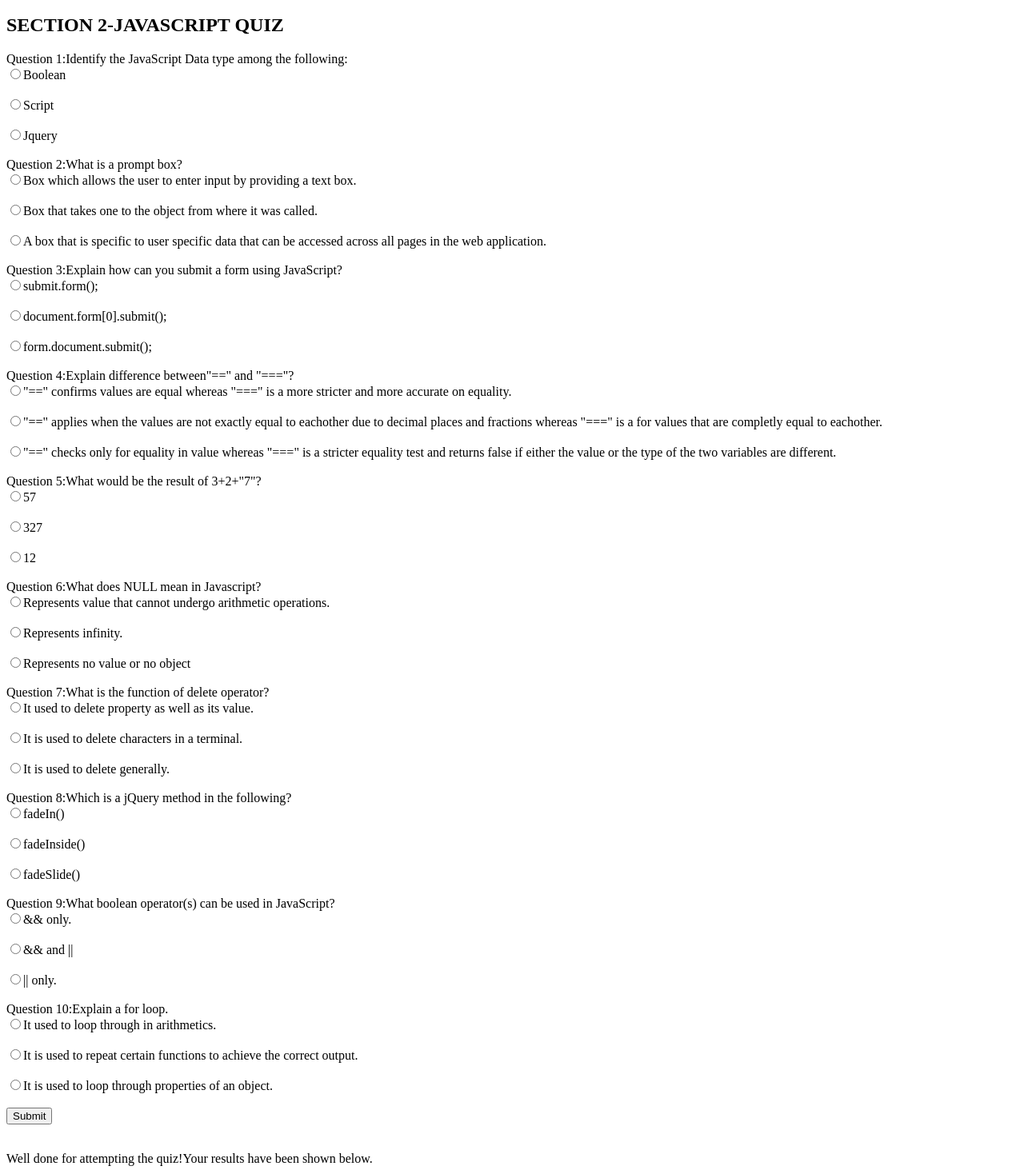
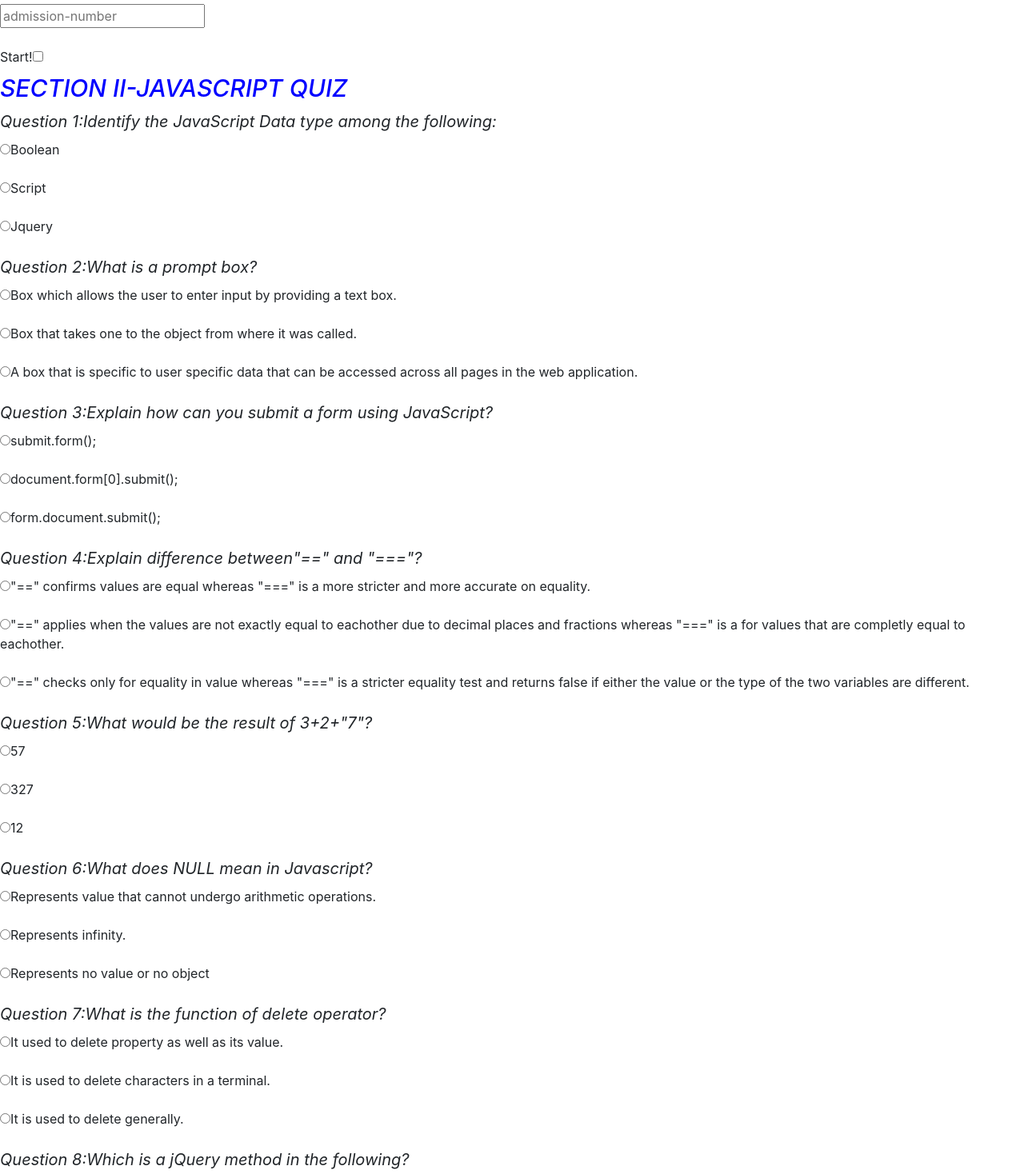
Before and after one commit to Bettyrosew/Quiz-board, a plain HTML site: page index.html in a window 1280 px wide. Shown: the part 327-1795 px from the top of the page at 80% size. Drawn offline with Linux system fonts and the light colour scheme.

Commit message:
edit changes made to index.html file

```diff
--- a/index.html
+++ b/index.html
@@ -1,6 +1,8 @@
 <!DOCTYPE html>
 <html>
 <head>
+  <link href="css/bootstrap.css" rel="stylesheet" type="text/css">
+  <link href="css/styles.css" rel="stylesheet" type="text/css">
   <script src="js/jquery-3.3.1.js"></script>
   <script src="js/scripts.js"></script>
   <title>Quiz-Board</title>
@@ -16,56 +18,55 @@
   </form>
 </div>
 
-<div id="quizpage" class="toggle slideshow">
-  <h2>SECTION 2-JAVASCRIPT QUIZ </h2>
+  <h2><span class="hdr2"> SECTION II-JAVASCRIPT QUIZ </span></h2>
   <div class="quiz-board">
   <form id="Quiz">
-  Question 1:Identify the JavaScript Data type among the following:<br>
+  <label><span class="qst"> Question 1:Identify the JavaScript Data type among the following:</span></label><br>
     <input type="radio" name="q1"  value="choicea">Boolean<br></br>
     <input type="radio" name="q1" value="choiceb">Script<br></br>
     <input type="radio" name="q1" value="choicec">Jquery<br></br>
 
-Question 2:What is a prompt box?<br>
+  <label><span class="qst">Question 2:What is a prompt box?</span></label><br>
     <input type="radio" name="q2" value="choicea">Box which allows the user to enter input by providing a text box.<br></br>
     <input type="radio" name="q2" value="choiceb">Box that takes one to the object from where it was called.<br></br>
     <input type="radio" name="q3" value="choicec">A box that is specific to user specific data that can be accessed across all pages in the web application.<br></br>
 
-Question 3:Explain how can you submit a form using JavaScript?<br>
+  <label><span class="qst"> Question 3:Explain how can you submit a form using JavaScript?</span></label><br>
     <input type="radio" name="q3" value="choicea">submit.form();<br></br>
     <input type="radio" name="q3" value="choiceb">document.form[0].submit();<br></br>
     <input type="radio" name="q3" value="choicec">form.document.submit();<br></br>
 
-Question 4:Explain difference between"==" and "==="?<br>
+  <label><span class="qst"> Question 4:Explain difference between"==" and "==="?</span></label><br>
     <input type="radio" name="q4" value="choicea">"==" confirms values are equal whereas "===" is a more stricter and more accurate on equality.<br></br>
     <input type="radio" name="q4" value="choiceb">"==" applies when the values are not exactly equal to eachother due to decimal places and fractions whereas "===" is a for values that are completly equal to eachother.<br></br>
     <input type="radio" name="q4" value="choicec">"==" checks only for equality in value whereas "===" is a stricter equality test and returns false if either the value or the type of the two variables are different.<br></br>
 
-Question 5:What would be the result of 3+2+"7"?<br>
+  <label><span class="qst"> Question 5:What would be the result of 3+2+"7"?</span></label><br>
     <input type="radio" name="q5"  value="choicea">57<br></br>
     <input type="radio" name="q5" value="choiceb">327<br></br>
     <input type="radio" name="q5" value="choicec">12<br></br>
 
-Question 6:What does NULL mean in Javascript?<br>
+  <label><span class="qst">Question 6:What does NULL mean in Javascript?</span></label><br>
     <input type="radio" name="q6"  value="choicea">Represents value that cannot undergo arithmetic operations.<br></br>
     <input type="radio" name="q6" value="choiceb">Represents infinity.<br></br>
     <input type="radio" name="q6" value="choicec">Represents no value or no object<br></br>
 
-Question 7:What is the function of delete operator?<br>
+  <label><span class="qst">Question 7:What is the function of delete operator?</span></label><br>
     <input type="radio" name="q7"  value="choicea">It used to delete property as well as its value.<br></br>
     <input type="radio" name="q7" value="choiceb">It is used to delete characters in a terminal.<br></br>
     <input type="radio" name="q7" value="choicec">It is used to delete generally.<br></br>
 
-Question 8:Which is a jQuery method in the following?<br>
+  <label><span class="qst">Question 8:Which is a jQuery method in the following?</span></label><br>
     <input type="radio" name="q8"  value="choicea">fadeIn()<br></br>
     <input type="radio" name="q8" value="choiceb">fadeInside()<br></br>
     <input type="radio" name="q8" value="choicec">fadeSlide()<br></br>
 
-Question 9:What boolean operator(s) can be used in JavaScript?<br>
+  <label><span class="qst">Question 9:What boolean operator(s) can be used in JavaScript?</span></label><br>
     <input type="radio" name="q9"  value="choicea">&& only.<br></br>
     <input type="radio" name="q9" value="choiceb">&& and ||<br></br>
     <input type="radio" name="q9" value="choicec">|| only.<br></br>
 
-Question 10:Explain a for loop.<br>
+  <label><span class="qst">Question 10:Explain a for loop.<span></label><br>
     <input type="radio" name="q10"  value="choicea">It used to loop through in arithmetics.<br></br>
     <input type="radio" name="q10" value="choiceb">It is used to repeat certain functions to achieve the correct output.<br></br>
     <input type="radio" name="q10" value="choicec">It is used to loop through properties of an object.<br></br>
@@ -74,8 +75,7 @@ Question 10:Explain a for loop.<br>
       Results (in percentage):<div id="output"></div>
       <button type="reset" value="Retake">Retake Quiz</button>
     </form>
-
-
   </div>
 </div>
+</body>
 </html>
```
Lines whose indentation alone changed are shown as unchanged.
